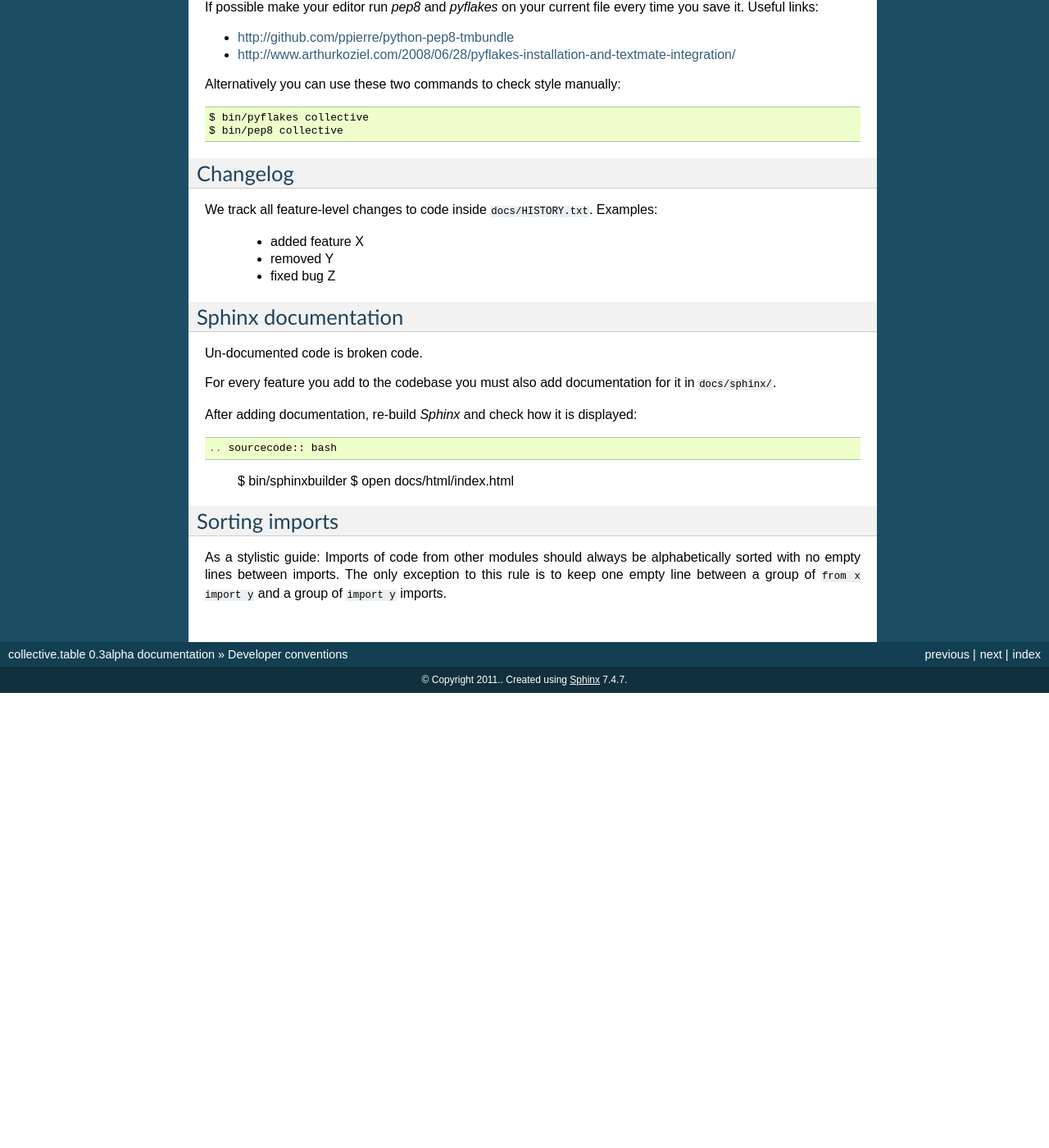
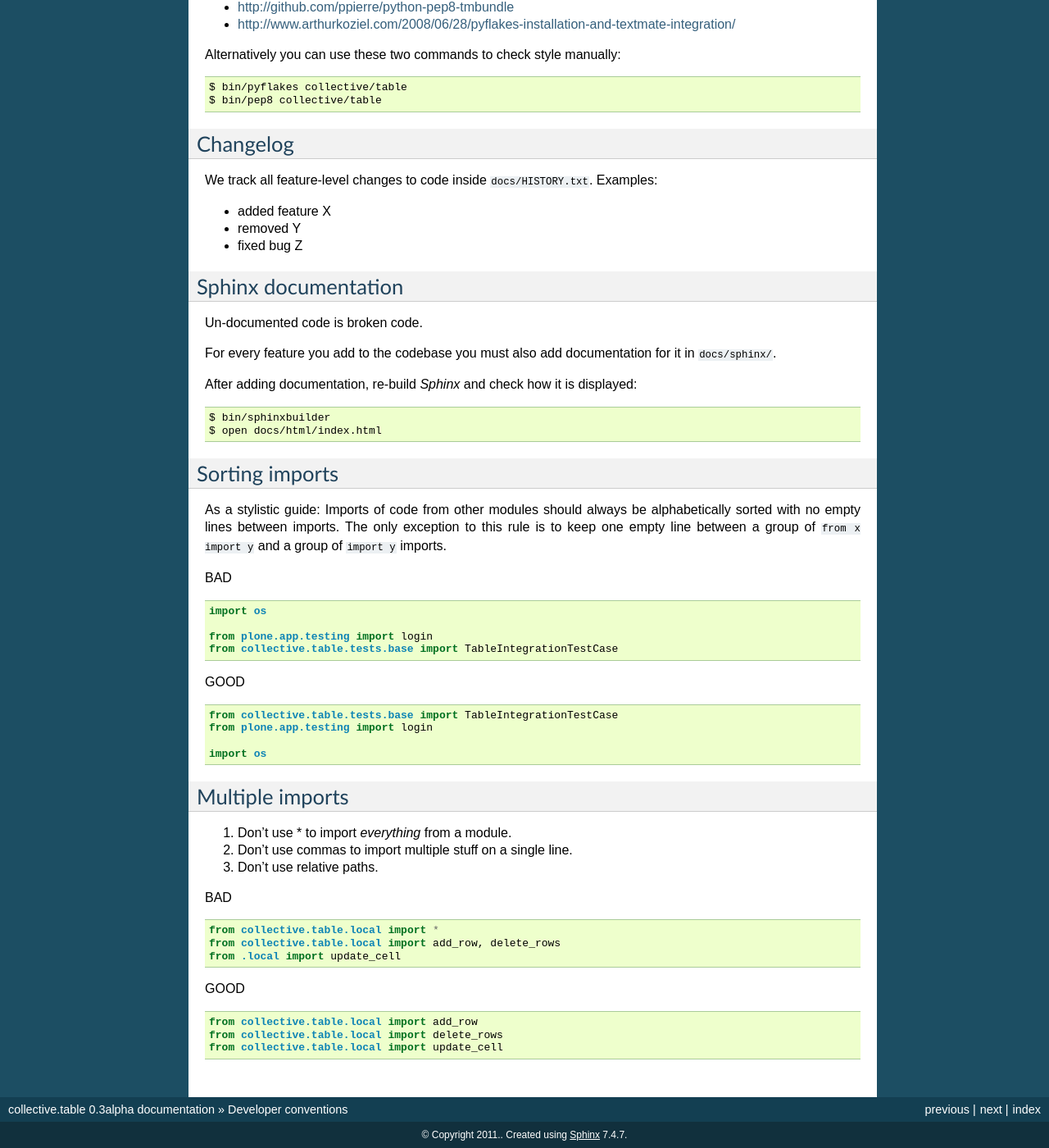
Before and after one commit to collective/collective.table, a Sphinx documentation site: the page built from docs/sphinx/dev.rst, in a window 1280 px wide and 1400 px high, scrolled down 996 px. Shown: the whole window at 82% size. Built offline with Sphinx 7.4.7, drawn with Linux system fonts in a browser that asks for light colours; before the commit the page ends 1841 px from its top, so only the background shows below that; some of the changed text lies outside the part shown.

```diff
--- a/docs/sphinx/dev.rst
+++ b/docs/sphinx/dev.rst
@@ -45,7 +45,7 @@ Un-tested code is broken code.
 
 For every feature you add to the codebase you must also add tests for it.
 
-You can run tests like this::
+You can run tests like this:
 
 .. sourcecode:: bash
 
@@ -70,8 +70,8 @@ Alternatively you can use these two commands to check style manually:
 
 .. sourcecode:: bash
 
-    $ bin/pyflakes collective
-    $ bin/pep8 collective
+    $ bin/pyflakes collective/table
+    $ bin/pep8 collective/table
 
 
 .. _changelog:
@@ -81,9 +81,9 @@ Changelog
 
 We track all feature-level changes to code inside ``docs/HISTORY.txt``. Examples:
 
- - added feature X
- - removed Y
- - fixed bug Z
+- added feature X
+- removed Y
+- fixed bug Z
 
 
 .. _sphinx-docs:
@@ -96,7 +96,7 @@ Un-documented code is broken code.
 For every feature you add to the codebase you must also add documentation
 for it in ``docs/sphinx/``.
 
-After adding documentation, re-build `Sphinx` and check how it is displayed::
+After adding documentation, re-build `Sphinx` and check how it is displayed:
 
 .. sourcecode:: bash
 
@@ -111,3 +111,45 @@ As a stylistic guide: Imports of code from other modules should always be
 alphabetically sorted with no empty lines between imports. The only exception
 to this rule is to keep one empty line between a group of ``from x import y`` and
 a group of ``import y`` imports.
+
+BAD
+
+.. sourcecode:: python
+
+    import os
+
+    from plone.app.testing import login
+    from collective.table.tests.base import TableIntegrationTestCase
+
+GOOD
+
+.. sourcecode:: python
+
+    from collective.table.tests.base import TableIntegrationTestCase
+    from plone.app.testing import login
+
+    import os
+
+
+Multiple imports
+================
+
+1. Don't use * to import `everything` from a module.
+2. Don't use commas to import multiple stuff on a single line.
+3. Don't use relative paths.
+
+BAD
+
+.. sourcecode:: python
+
+    from collective.table.local import *
+    from collective.table.local import add_row, delete_rows
+    from .local import update_cell
+
+GOOD
+
+.. sourcecode:: python
+
+    from collective.table.local import add_row
+    from collective.table.local import delete_rows
+    from collective.table.local import update_cell
```
Also changed, not shown: docs/sphinx/api.rst (+17 -5 lines).
